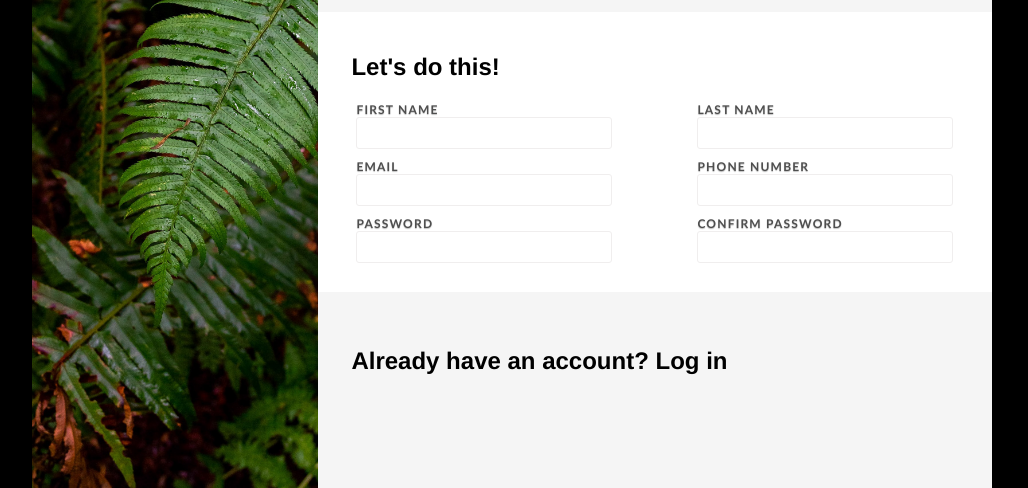
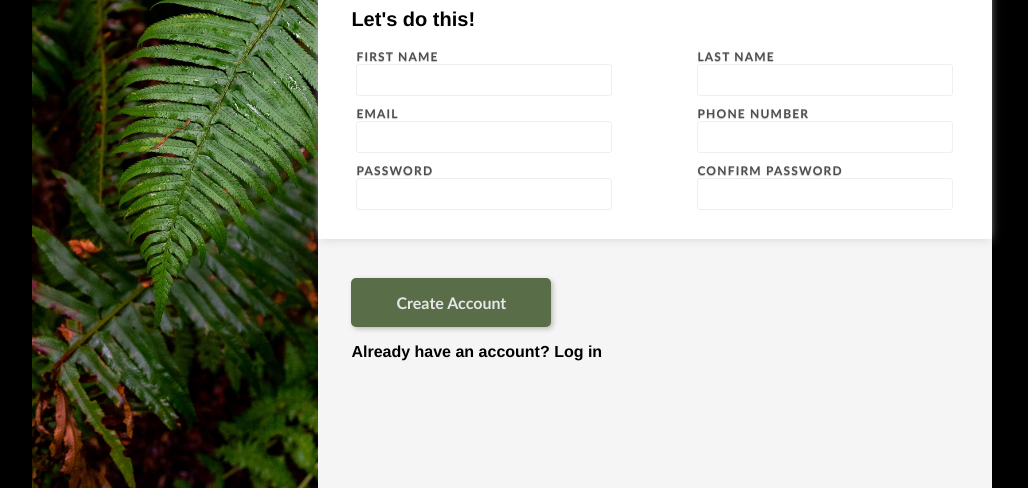
Before and after one commit to blaxokreemo/signup, a plain HTML site: page index.html in a window 1280 px wide. Shown: the part 320-808 px from the top of the page, without its empty margins (128-1156 px from the left). Drawn offline with Linux system fonts and the light colour scheme.

Commit message:
Add submit button and tweak styles

```diff
--- a/index.html
+++ b/index.html
@@ -26,7 +26,7 @@
 
                 </div>
                 <div class="form">
-                    <form action="">
+                    <form action="" id="signup">
                         <h1>Let's do this!</h1>
                         <div class="row">
                             <p>
@@ -66,7 +66,8 @@
                     </form>
                 </div>
                 <div class="outro">
-                    <h1>Already have an account? Log in</h1>
+                    <button type="submit" form="signup">Create Account</button>
+                    <h3>Already have an account? Log in</h3>
                 </div>
             </div>
         </div>
--- a/styles.css
+++ b/styles.css
@@ -55,7 +55,7 @@ body {
     position: relative;
     top: 12.5%;
 
-    height: 25%;
+    height: 20%;
 
     background-color: rgba(0, 0, 0, 0.5);
 
@@ -78,6 +78,7 @@ body {
 
 .form {
     background-color: rgb(255, 255, 255);
+    box-shadow: 0 3px 10px -3px #d3d2d2;
 }
 
 .row {
@@ -89,7 +90,12 @@ body {
 
 h1 {
     font-family: 'Franklin Gothic Medium', 'Arial Narrow', Arial, sans-serif;
-    font-size: min(calc(0.5rem + 2vh), calc(0.5rem + 2vw));
+    font-size: min(calc(0.25rem + 2vh), calc(0.25rem + 2vw));
+}
+
+h3 {
+    font-family: 'Franklin Gothic Medium', 'Arial Narrow', Arial, sans-serif;
+    font-size: min(calc(0.25rem + 1.5vh), calc(0.25rem + 1.5vw));
 }
 
 img {
@@ -108,7 +114,6 @@ label {
 }
 
 input,
-button,
 textarea,
 select {
     width: 250px;
@@ -129,6 +134,25 @@ input:focus {
     box-shadow: 2px 2px 4px #dddddd
 }
 
+input:invalid {
+    outline: none;
+    border: 2px solid #e03f3f;
+}
+
+button {
+    background-color: #596D48;
+    border-radius: 5px;
+    outline: none;
+    border: none;
+    width: 200px;
+    padding: 15px 0;
+    color: #e7e7e7;
+    font-family: 'Gill Sans', 'Gill Sans MT', Calibri, 'Trebuchet MS', sans-serif;
+    font-size: 1rem;
+    font-weight: 600;
+    box-shadow: 2px 2px 5px #bdbcbc;
+}
+
 p {
     padding: 0px;
     margin: 5px;
```
